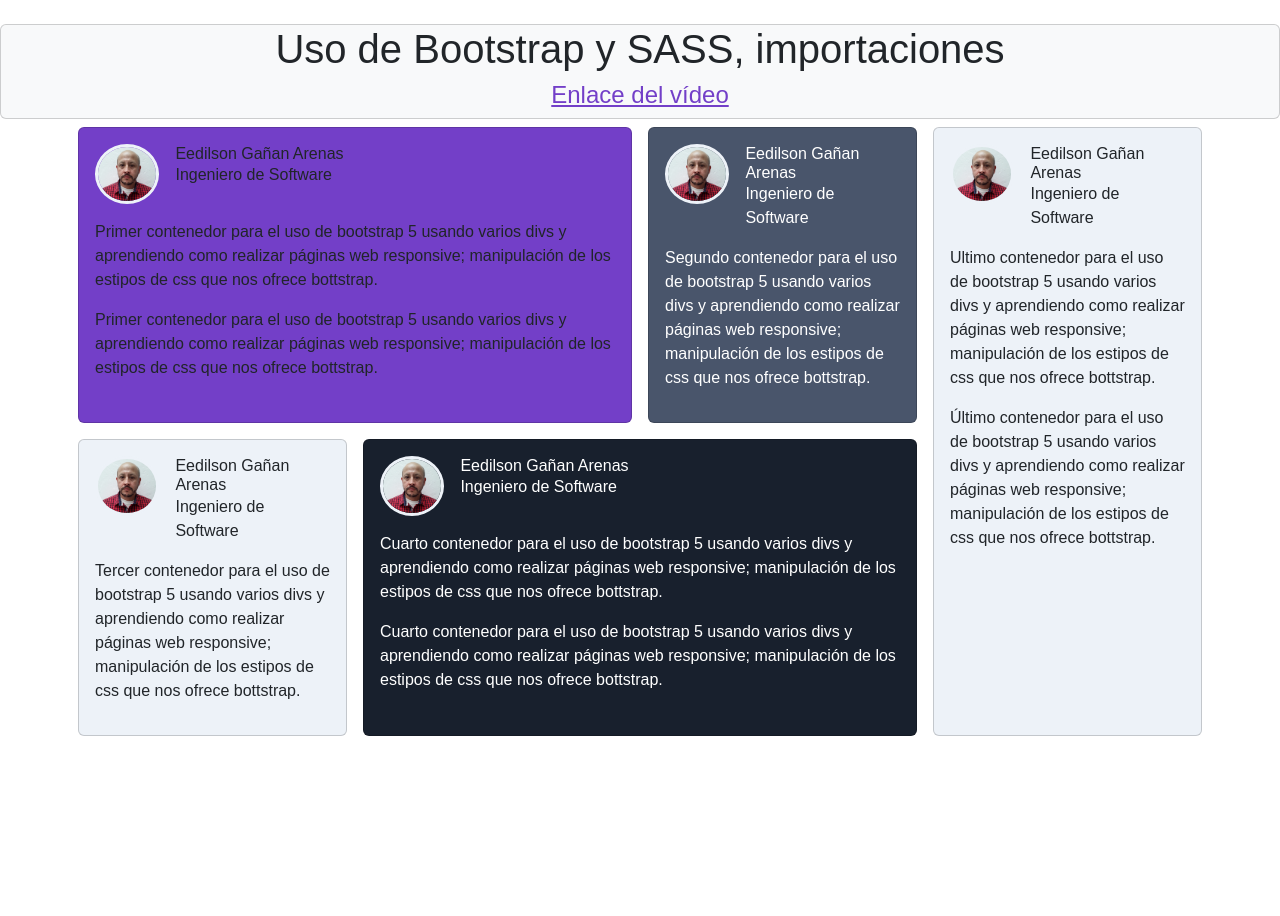
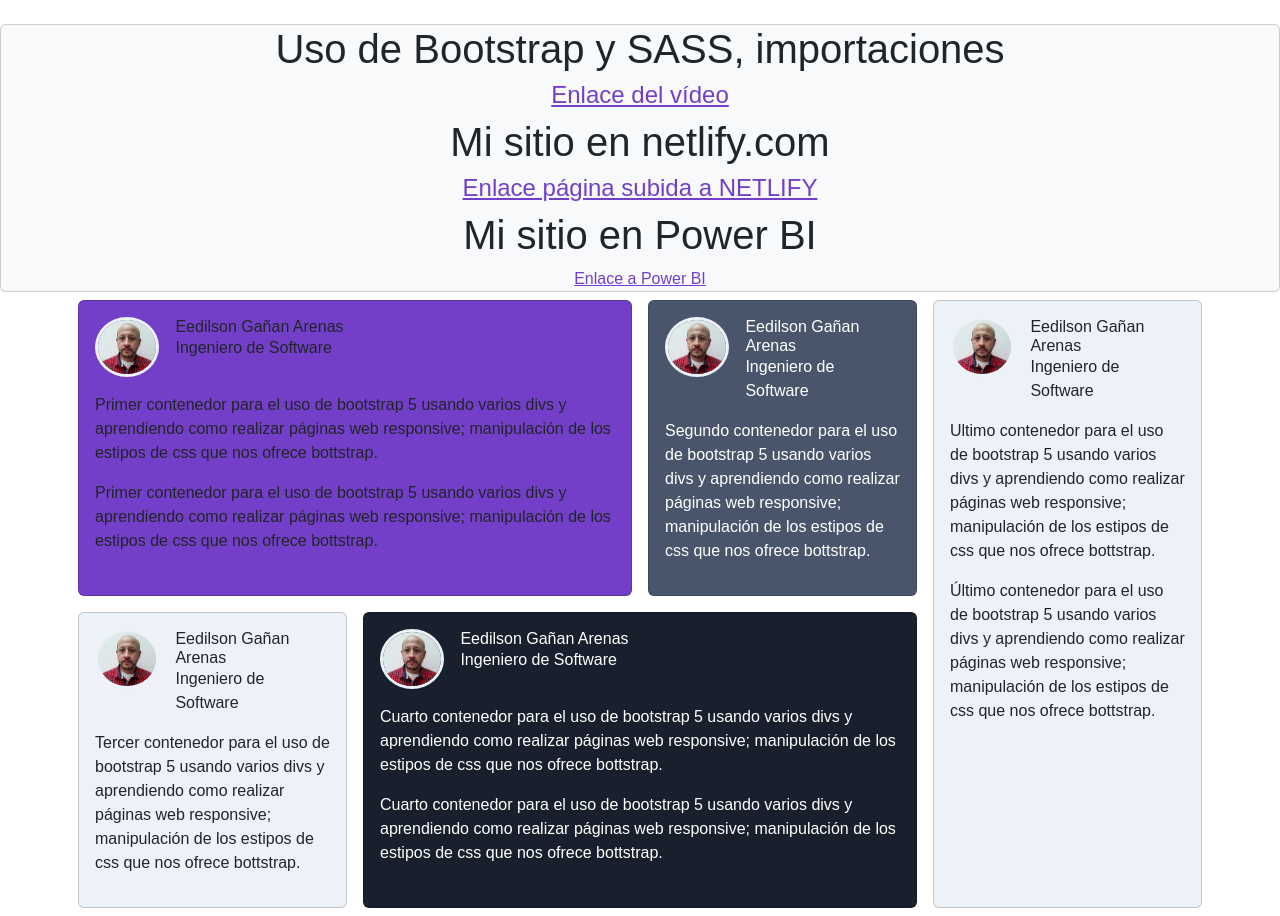
Before and after one commit to mesie89/webNetlify, a website: page index.html in a window 1280 px wide. Before the commit the page ends 800 px from the top, so only its background shows below. Drawn offline with Linux system fonts and the light colour scheme; files that its build step writes are made by us from their sources; files whose address does not match are found by name.

Commit message:
Update index.html
Agregando enlace del proyecto Power BI

```diff
--- a/index.html
+++ b/index.html
@@ -13,6 +13,10 @@
     <div class="card bg-light">
         <h1 align="center">Uso de Bootstrap y SASS, importaciones</h1>
         <A HREF="https://www.youtube.com/watch?v=1kNwZbRiVcQ"> <h4 align="center">Enlace del vídeo</h4> </A>
+        <h1 align="center">Mi sitio en netlify.com</h1>
+        <A HREF="https://mibootstrapproject.netlify.app/"> <h4 align="center">Enlace página subida a NETLIFY</h4> </A>
+        <h1 align="center">Mi sitio en Power BI</h1>
+        <A align ="center"href="https://app.powerbi.com/reportEmbed?reportId=4cf624b5-c3b2-4cdc-8191-939a9ea4f544&autoAuth=true&ctid=dd505be5-ec69-47f5-92df-caa55febf5fa">Enlace a Power BI</A>
 
     </div>
     <main class="container d-flex align-items-center justify-content-center alto-100">
```
